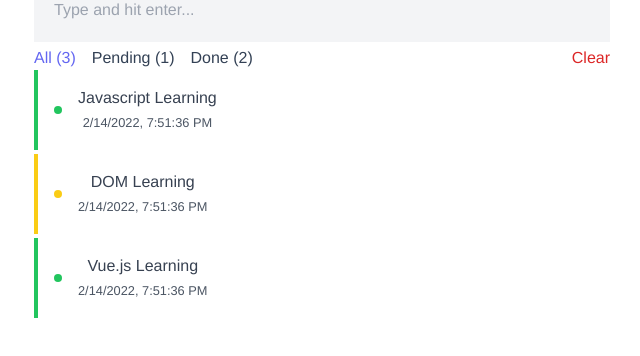
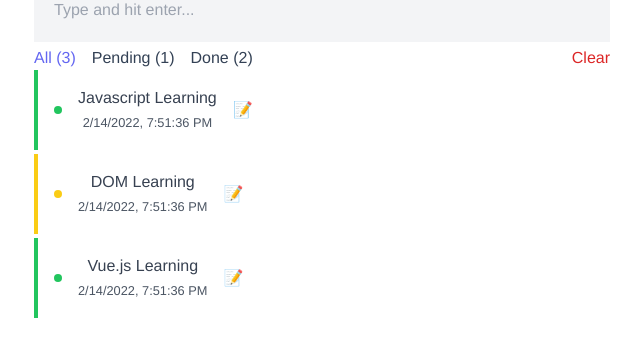
Before and after one commit to Sampad-Sarker/vue-todo, a Vue app: page / in a window 1280 px wide. Shown: the part 202-558 px from the top of the page, without its empty margins (318-958 px from the left). Built offline with nearby package versions, Linux system fonts and the light colour scheme.

Commit message:
edit task added

```diff
--- a/src/App.vue
+++ b/src/App.vue
@@ -10,9 +10,10 @@
   <div class="composer">
     <input type="text"
       placeholder="Type and hit enter..."
-      maxlength="20"
+
       class="composer__input"
       @keypress.enter = "addTask"
+      @keydown="edit"
       v-model="taskName"
 
     />
@@ -32,21 +33,23 @@
   <div class="todos">
     <!-- Todo start -->
     <div class="todo"
-      v-for="todo in todos"
+      v-for="(todo,index) in todos"
       :key="todo.id"
       :class="{'todo--done':todo.done}"
 
-      @click="changeDoneStatus(todo)"
+
     >
       <div class="todo__status-dot" ></div>
-      <div>
-        <p class="todo__content">{{todo.title}}</p>
-        <small class="todo__time">{{todo.time}}</small>
+      <div @click="changeDoneStatus(todo)">
+
+        <p class="todo__content" >{{todo.title}}</p>
+        <small class="todo__time text-xs">{{todo.time}}</small>
       </div>
 
-      <!-- <div class="todo__edit">
-        <p @click="taskEdit">📝</p>
-      </div> -->
+      <div class="todo__edit">
+        <button @click="taskEdit(todo,index)"
+            >📝</button>
+      </div>
 
     </div>
     <!-- Todo end -->
@@ -84,10 +87,11 @@
     return {
       taskName:'',
       todos:[
-        {id:1,title:'Javascript Learning',time:new Date().toLocaleString("en-US",{hour12: true}),done:true},
-        {id:2,title:'DOM Learning',time:new Date().toLocaleString("en-US",{ hour12: true }),done:false},
-        {id:3,title:'Vue.js Learning',time:new Date().toLocaleString("en-US",{ hour12: true }),done:true}
+        {id:1,title:'Javascript Learning',time:new Date().toLocaleString("en-US",{hour12: true}),done:true,edit:false},
+        {id:2,title:'DOM Learning',time:new Date().toLocaleString("en-US",{ hour12: true }),done:false,edit:false},
+        {id:3,title:'Vue.js Learning',time:new Date().toLocaleString("en-US",{ hour12: true }),done:true,edit:false}
       ],
+      isEdit:false,
       activated:"clear-button-activated",
       deactivated:"clear-button-deactivated",
     }
@@ -99,13 +103,63 @@
 
   },
   updated() {
-    localStorage.setItem("todos",JSON.stringify(this.todos));
+    //localStorage.setItem("todos",JSON.stringify(this.todos));
+  },
+  watch:{
+
+    // taskName(){
+
+    // },
+
+    // taskEdit(todo){
+    //   //todo
+    //   this.taskName = todo.title +  '';
+    //   console.log('taskEdit',todo);
+
+
+    // },
   },
 
   methods: {
-    // taskEdit(){
+    edit(){
+      console.log('edit....',this.taskName);
 
-    // },
+
+      if(this.isEdit){
+        console.log("eeeeeeeeeeeeeeeeeeeeeeeeeee");
+
+        this.todos.filter((el)=> { if(el.edit){el.title = this.taskName}
+                                  })
+      }
+
+
+
+
+    },
+
+    taskEdit(todo,index){
+      this.isEdit = true
+      console.log(todo);
+      todo.edit = true
+      this.taskName = todo.title
+      //this.taskName = todo.id++
+
+      //this.taskName = todo.title+newName ;
+      //this.taskName=''
+      //this.taskName = todo.title+"     wwwwww" ;
+      //todo.title=''
+      //todo.title = this.taskName
+      // console.log(todo.title);
+
+
+      //this.todos[index].title = "WWWWW"
+      //console.log(this.todos[index].title);
+
+      // this.todos[index].splice(1,0,)
+      //todo.title = this.taskName
+      console.log('taskEdit:',todo,'isEdit:',this.isEdit)
+
+    },
 
     clearDoneTask(){
       console.log("clear clicked...........");
@@ -139,16 +193,26 @@
 
 
     addTask(){
+
+      // if(This.isEdit){
+      //   console.log('edit true');
+      //   //this.taskEdit()
+
+      //   //return
+      // }
+      // else{
         this.todos.push({
 
           //id:this.todos[(this.todos.length)-1].id+1,
           id:Math.floor((Math.random()*1000000+1)),
           title:this.taskName,
           time:new Date().toLocaleString("en-US",{hour12: true}),
-        done:false
+          done:false,
+          isEdit:false
         })
 
         this.taskName = ""
+      // }
     },
 
     changeDoneStatus(todo){
```
Lines whose indentation alone changed are shown as unchanged.
